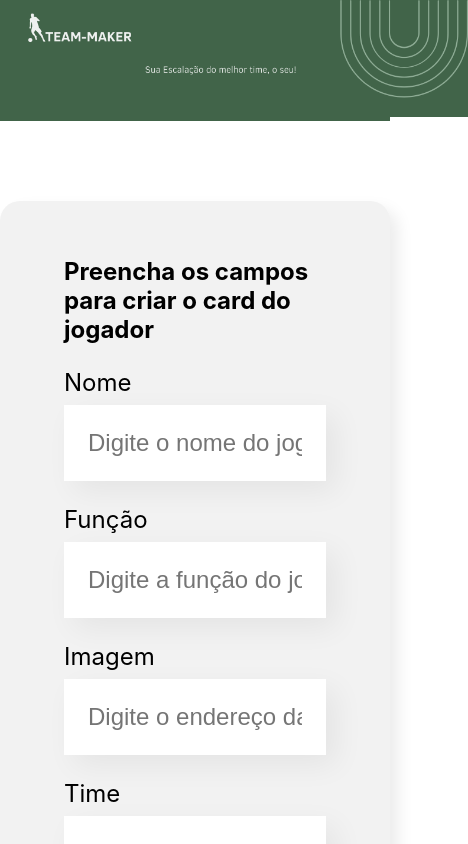
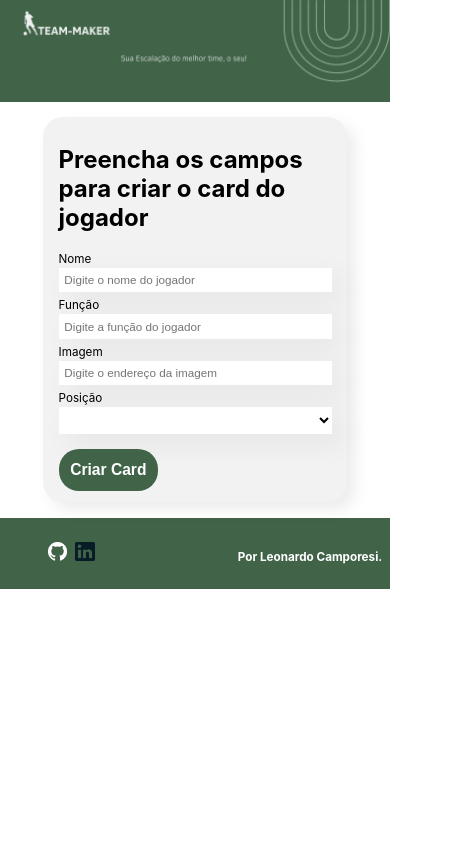
Before and after one commit to LeoInStorm/team-maker, a React (Create React App) app: page / in a window 390 px wide. Shown: the top 844 px of the page, 468 px wide, since content can reach past the window. Built offline with nearby package versions, Linux system fonts and the light colour scheme.

Commit message:
Site responsivo

```diff
--- a/src/componentes/Banner/Banner.css
+++ b/src/componentes/Banner/Banner.css
@@ -1,5 +1,5 @@
 .banner {
-    background-color: #416449;
+    background-color: var(--cor-principal);
     text-align: center;
     width: 100%;
 }
@@ -12,6 +12,6 @@
 
 @media (max-width: 1024px){
     .banner img{
-        width: 120vw;
+        width: 100vw;
     }
 }
--- a/src/componentes/Botao/Botao.css
+++ b/src/componentes/Botao/Botao.css
@@ -1,15 +1,32 @@
 .botao{
-    background-color: #416449;
+    background-color: var(--cor-principal);
     border-radius: 20px;
     font-weight: 700;
-    font-size: 18px;
-    padding: 24px;
+    font-size: 1vw;
+    padding: 1.5vw;
     border: none;
     cursor: pointer;
-    color: #fff;
-    margin: 16px 0;
+    color: var(--cor-secundaria);
+    margin: 1vw 0;
 }
 
 .botao:hover{
     color: #ebf564;
 }
+
+
+@media (max-width:1024px){
+    .botao{
+        font-size: 3vw;
+        padding: 2vw;
+        margin-top: 3vw;
+    }
+}
+
+@media (max-width:420px){
+    .botao{
+        font-size: 4vw;
+        padding: 3vw;
+        margin-top: 4vw;
+    }
+}
--- a/src/componentes/CampoTexto/CampoTexto.css
+++ b/src/componentes/CampoTexto/CampoTexto.css
@@ -1,19 +1,32 @@
 .campo-texto {
-    margin: 24px 0;
+    margin: 1.5vw 0;
 }
 
 .campo-texto label {
     display: block;
-    margin-bottom: 8px;
-    font-size: 24px;
+    margin-bottom: 0.5vw;
+    font-size: 1.5vw;
 }
 
 .campo-texto input {
-    background-color: #FFF;
+    background-color: var(--cor-secundaria);
     box-shadow: 10px 10px 30px rgba(0, 0, 0, 0.06);
     width: 100%;
     border: none;
-    font-size: 24px;
-    padding: 24px;
+    font-size: 1.5vw;
+    padding: 1.5vw;
     box-sizing: border-box;
 }
+
+
+@media (max-width: 1024px) {
+    .campo-texto label {
+        font-size: 3vw;
+    }
+
+    .campo-texto input {
+        font-size: 3vw;
+    }
+
+
+}
--- a/src/componentes/Colaborador/Colaborador.css
+++ b/src/componentes/Colaborador/Colaborador.css
@@ -1,5 +1,5 @@
 .colaborador {
-    width: 280px;
+    width: 14vw;
 }
 
 .colaborador .cabecalho {
@@ -7,31 +7,53 @@
     border-radius: 10px 10px 0px 0px;
 }
 .colaborador img {
-    width: 100px;
+    width: 5vw;
     border-radius: 50%;
     position: relative;
     bottom: -50px;
 }
 
 .colaborador .rodape {
-    background: #FFFFFF;
+    background: var(--cor-secundaria);
     box-shadow: 5px 5px 15px rgba(0, 0, 0, 0.08);
     border-radius: 0px 0px 10px 10px;
-    padding-top: 90px;
-    padding-bottom: 40px;
+    padding-top: 2vw;
+    padding-bottom: 1vw;
 }
 
 .colaborador .rodape h4 {
-    color: #416449;
-    font-size: 18px;
-    line-height: 22px;
+    color: var(--cor-principal);
+    font-size: 1vw;
+    line-height: 1.5vw;
     font-weight: bold;
-    margin-bottom: 8px;
+    margin-bottom: 0.5vw;
 }
 
 .colaborador .rodape h5 {
-    font-size: 18px;
-    line-height: 22px;
+    font-size: 1vw;
+    line-height: 1.5vw;
     color: #212121;
-    padding: 0 16px;
+    padding: 0 1vw;
 }
+
+
+@media (max-width:1024px) {
+    .colaborador{
+        width: 50vw;
+        margin-bottom: 5vw;
+    }
+
+    .colaborador img {
+        width: 25vw;
+    }
+
+    .colaborador .rodape {
+        padding-top: 20vw;
+        padding-bottom: 2vw;
+    }
+
+    .colaborador .rodape h4,h5{
+        font-size: 5vw;
+        padding-bottom: 2vw;
+    }
+}
--- a/src/componentes/Formulario/Formulario.css
+++ b/src/componentes/Formulario/Formulario.css
@@ -1,13 +1,13 @@
 .formulario {
     display: flex;
     justify-content: center;
-    margin: 80px 0;
+    margin: 4vw 0;
 }
 
 .formulario form {
-    max-width: 80%;
+    max-width: 70%;
     background-color: #F2F2F2;
     border-radius: 20px;
-    padding: 36px 64px;
+    padding: 2vw 4vw;
     box-shadow: 8px 8px 16px rgba(0,0,0, 0.08);
 }
--- a/src/componentes/Formulario/index.js
+++ b/src/componentes/Formulario/index.js
@@ -51,7 +51,7 @@ const Formulario = (props) => {
                 />
                 <ListaSuspensa
                     obrigatorio={true}
-                    label="Time"
+                    label="Posição"
                     itens={props.times}
                     valor={time}
                     aoAlterado={valor => setTime(valor)}
--- a/src/componentes/ListaSuspensa/ListaSuspensa.css
+++ b/src/componentes/ListaSuspensa/ListaSuspensa.css
@@ -1,7 +1,7 @@
 .lista-suspensa label {
     display: block;
-    margin-bottom: 8px;
-    font-size: 24px;
+    margin-bottom: 0.5vw;
+    font-size: 1.5vw;
 }
 
 .lista-suspensa select {
@@ -9,7 +9,24 @@
     box-shadow: 10px 10px 30px rgba(0, 0, 0, 0.06);
     width: 100%;
     border: none;
-    font-size: 24px;
-    padding: 24px;
+    font-size: 1.5vw;
+    padding: 1.5vw;
     box-sizing: border-box;
 }
+
+
+@media (max-width:1024px){
+    .lista-suspensa label{
+        font-size: 3vw;
+    }
+
+    .lista-suspensa select {
+        font-size: 1.5vw;
+    }
+}
+
+@media (max-width:420px){
+.lista-suspensa select {
+    font-size: 3vw;
+}
+}
--- a/src/index.css
+++ b/src/index.css
@@ -1,7 +1,7 @@
-
-
-
-
+:root{
+  --cor-principal: #416449;
+  --cor-secundaria: #FFFFFF;
+}
 body {
   margin: 0;
   font-family: -apple-system, BlinkMacSystemFont, 'Segoe UI', 'Roboto', 'Oxygen',
```
